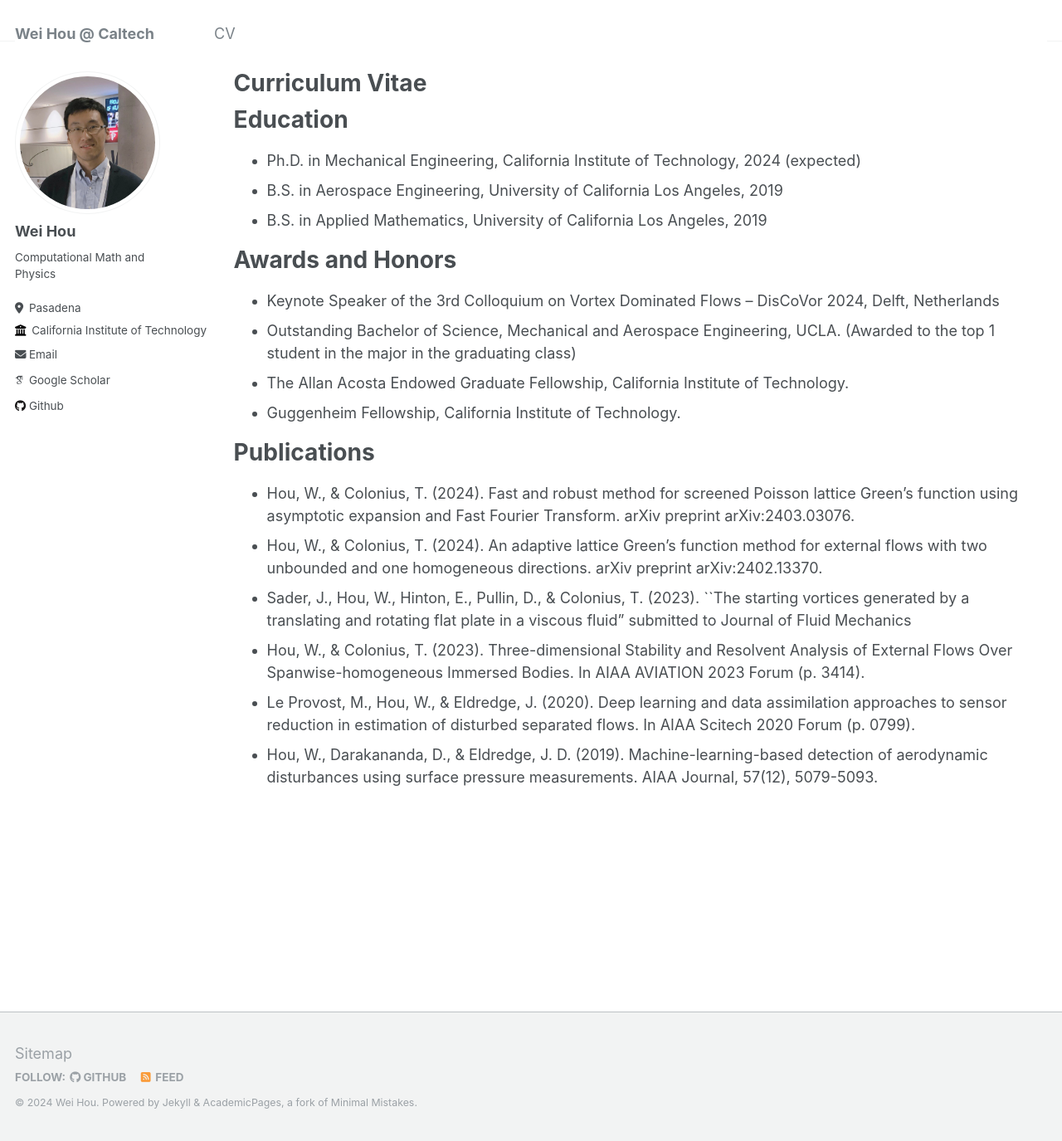
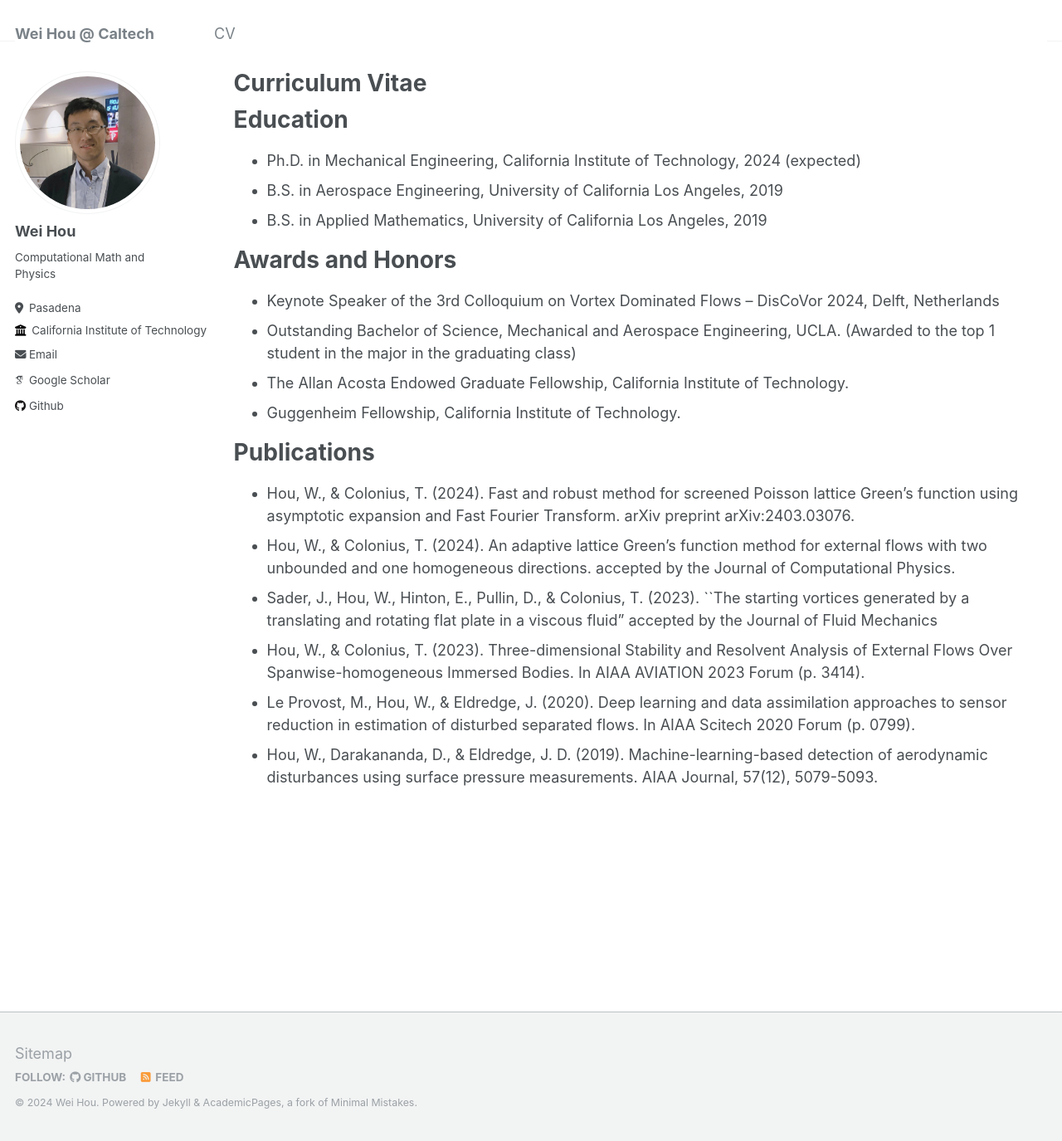
Before and after one commit to WeiHou1996/weihou.github.io, a Jekyll site: the page built from _pages/cv.md, in a window 1280 px wide and 1375 px high. Shown: the whole window at 83% size. Built offline with Jekyll 4.4.1, drawn with Linux system fonts in a browser that asks for light colours; some web fonts are replaced.

Commit message:
Update cv.md

```diff
--- a/_pages/cv.md
+++ b/_pages/cv.md
@@ -25,8 +25,8 @@ Awards and Honors
 Publications
 ======
 * Hou, W., & Colonius, T. (2024). Fast and robust method for screened Poisson lattice Green's function using asymptotic expansion and Fast Fourier Transform. arXiv preprint arXiv:2403.03076.
-* Hou, W., & Colonius, T. (2024). An adaptive lattice Green's function method for external flows with two unbounded and one homogeneous directions. arXiv preprint arXiv:2402.13370.
-* Sader, J., Hou, W., Hinton, E., Pullin, D., & Colonius, T.  (2023). ``The starting vortices generated by a translating and rotating flat plate in a viscous fluid" submitted to Journal of Fluid Mechanics
+* Hou, W., & Colonius, T. (2024). An adaptive lattice Green's function method for external flows with two unbounded and one homogeneous directions. accepted by the Journal of Computational Physics.
+* Sader, J., Hou, W., Hinton, E., Pullin, D., & Colonius, T.  (2023). ``The starting vortices generated by a translating and rotating flat plate in a viscous fluid" accepted by the Journal of Fluid Mechanics
 * Hou, W., & Colonius, T. (2023). Three-dimensional Stability and Resolvent Analysis of External Flows Over Spanwise-homogeneous Immersed Bodies. In AIAA AVIATION 2023 Forum (p. 3414).
 * Le Provost, M., Hou, W., & Eldredge, J. (2020). Deep learning and data assimilation approaches to sensor reduction in estimation of disturbed separated flows. In AIAA Scitech 2020 Forum (p. 0799).
 * Hou, W., Darakananda, D., & Eldredge, J. D. (2019). Machine-learning-based detection of aerodynamic disturbances using surface pressure measurements. AIAA Journal, 57(12), 5079-5093.
```
